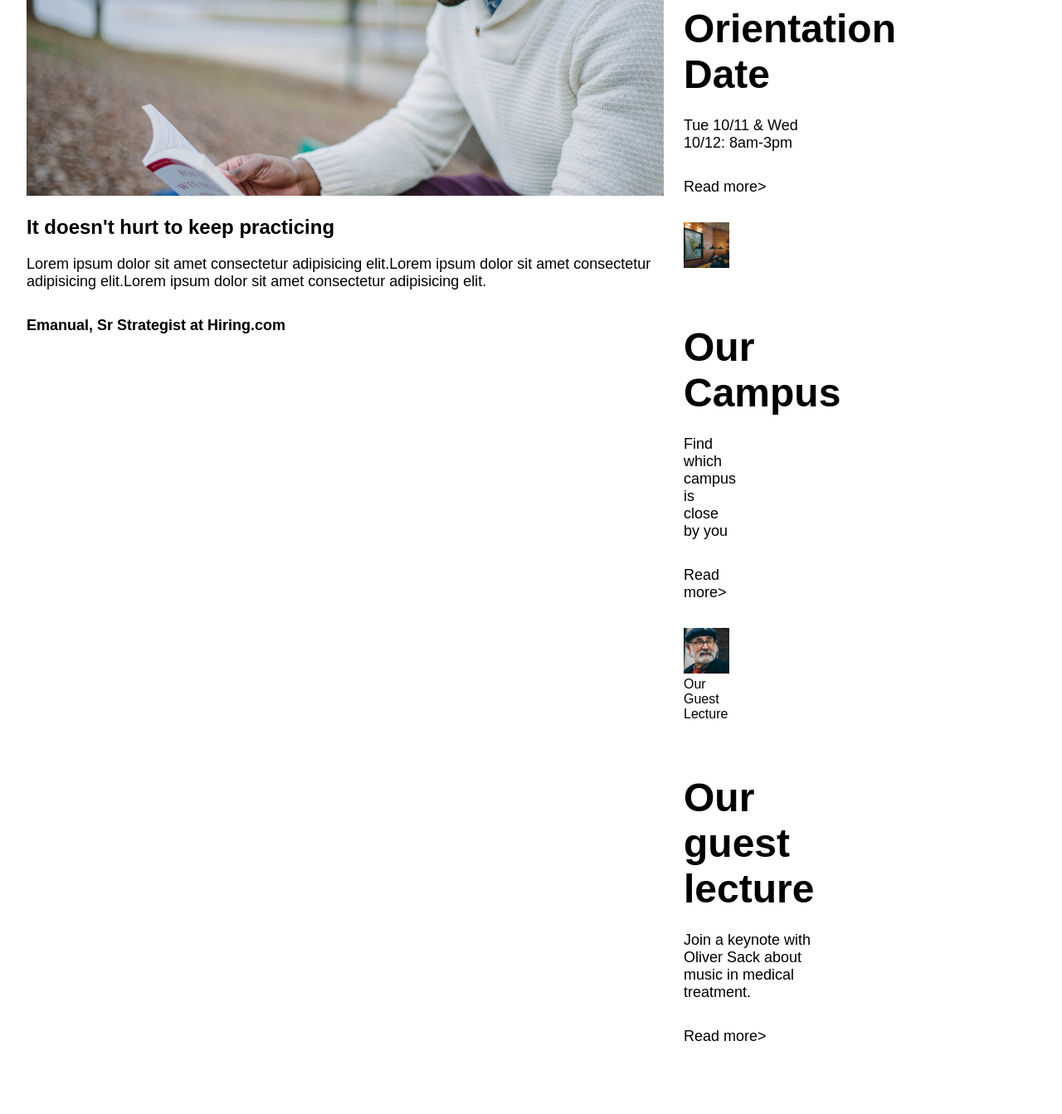
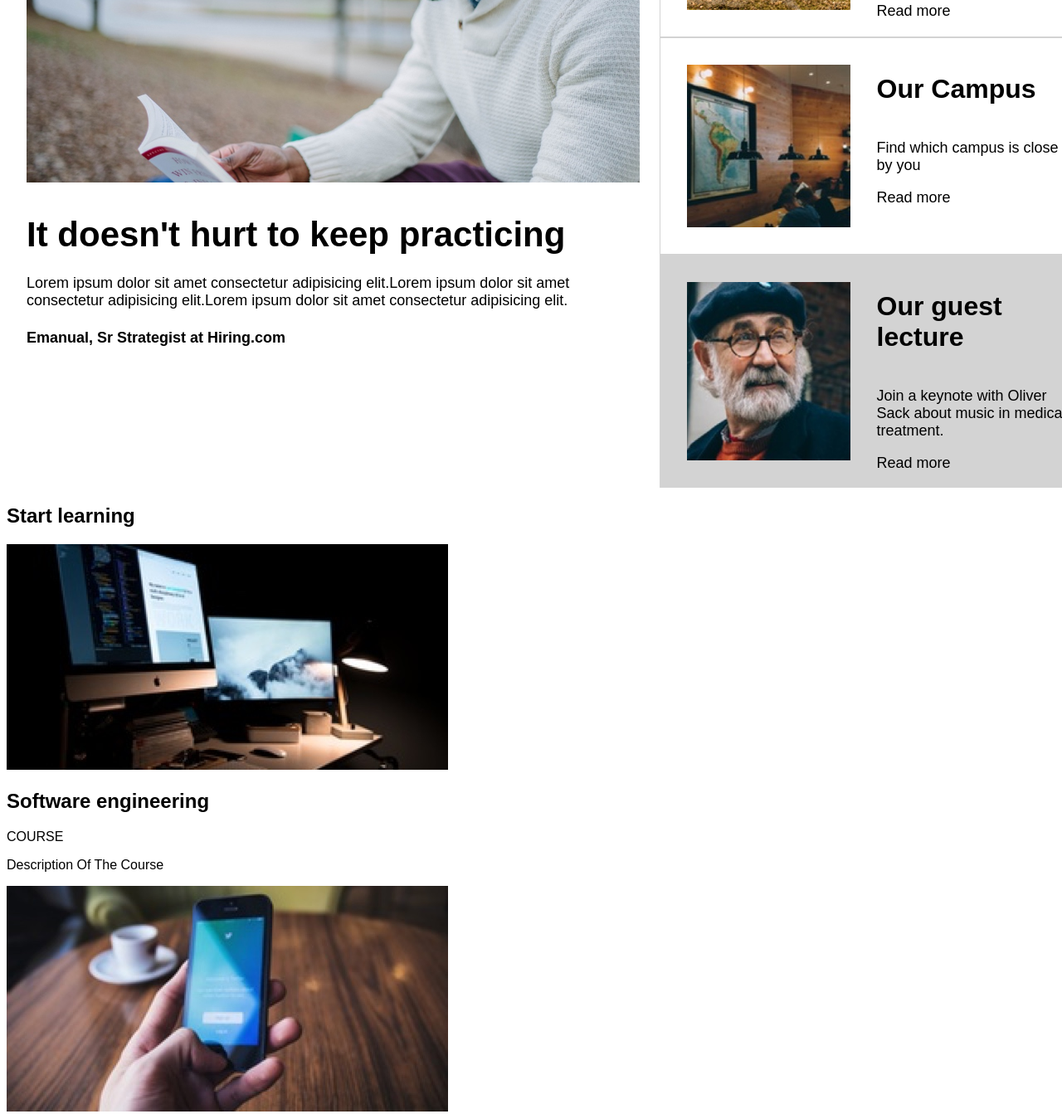
Before and after one commit to vtmmrs/ColmarAcademy, a plain HTML site: page index.html in a window 1280 px wide. Shown: the part 959-2302 px from the top of the page at 83% size. Before the commit the page ends 2259 px from the top, so only its background shows below. Drawn offline with Linux system fonts and the light colour scheme.

Commit message:
Main structure
skeleton section 3 and 4 in html

```diff
--- a/index.html
+++ b/index.html
@@ -38,39 +38,122 @@
             <div class="info">
                 <img src="resources/images/information-main.jpg" rel="man reading">
 
-            <h1>It doesn't hurt to keep practicing</h1>
+                <h2>It doesn't hurt to keep practicing</h2>
                 <p>Lorem ipsum dolor sit amet consectetur adipisicing elit.Lorem ipsum dolor sit amet consectetur adipisicing elit.Lorem ipsum dolor sit amet consectetur adipisicing elit.</p>
                 <p><strong>Emanual, Sr Strategist at Hiring.com</strong></p>
             </div>
             <div class="information">
-            <div class="menu"><img src="resources/images/information-orientation.jpg" Orientation Date</div>
+                <div class="menu">
+                    <img src="resources/images/information-orientation.jpg">
+                    <div class="description">
                         <h4>Orientation Date</h4>
                         <p>Tue 10/11 & Wed 10/12: 8am-3pm</p>
                         <p>
-                    <link href="#">Read more>
+                            <link href="#">Read more
                         </p>
-                <div class="menu"><img src="resources/images/information-campus.jpg">
+                    </div>
+                </div>
+                <div class="menu">
+                        <img src="resources/images/information-campus.jpg">
+                    <div class="description">
                         <h4>Our Campus</h4>
                         <p>Find which campus is close by you</p>
                         <p>
-                    <link href="#">Read more>
+                            <link href="#">Read more
                         </p>
                     </div>
-            <div class="menu"><img src="resources/images/information-guest-lecture.jpg">Our Guest Lecture</div>
+                </div>
+                <div class="menu" id="guest">
+                    <img src="resources/images/information-guest-lecture.jpg">
+                    <div class="description">
                         <h4>Our guest lecture</h4>
                         <p>Join a keynote with Oliver Sack about music in medical treatment.</p>
                         <p>
-                    <link href="#">Read more>
+                            <link href="#">Read more
                         </p>
+                    </div>
+                </div>
+            </div>
+        </section>
+        <section class="section-3">
+            <!-- SECTION 3 out of 4 -->
+            <div class="learn">
+                <h1>Start learning</h1>
+                <div class="card">
+                    <img src="resources/images/course-software.jpg" rel="x">
+                    <h1>Software engineering</h1>
+                    <p>COURSE</p>
+                    <p>Description Of The Course</p>
+                </div>
+                <div class="card">
+                    <img src="resources/images/course-computer-art.jpg" rel="x">
+                    <h1>Computer art</h1>
+                    <p>COURSE</p>
+                    <p>Description Of The Course</p>
+                </div>
+                <div class="card">
+                    <img src="resources/images/course-design.jpg" rel="x">
+                    <h1>Design</h1>
+                    <p>COURSE</p>
+                    <p>Description Of The Course</p>
+                </div>
+                <div class="card">
+                    <img src="resources/images/course-data.jpg" rel="x">
+                    <h1>Data</h1>
+                    <p>COURSE</p>
+                    <p>Description Of The Course</p>
+                </div>
+                <div class="card">
+                    <img src="resources/images/course-business.jpg" rel="x">
+                    <h1>Business</h1>
+                    <p>COURSE</p>
+                    <p>Description Of The Course</p>
+                </div>
+                <div class="card">
+                    <img src="resources/images/course-marketing.jpg" rel="x">
+                    <h1>Marketing</h1>
+                    <p>COURSE</p>
+                    <p>Description Of The Course</p>
+                </div>
             </div>
         </section>
 
+        <section class="section-4">
+            <!-- SECTION 4 out of 4 -->
+            <div class="learn">
+                <h1>Thesis exhibit</h1>
+                <video src="resources/videos/thesis.mp4" controls></video>
+
+                <h2>Reimagine urban</h2>
+                <p>"Lorem ipsum dolor sit amet consectetur adipisicing elit.Lorem ipsum dolor sit amet consectetur adipisicing elit.Lorem
+                    ipsum dolor sit amet consectetur adipisicing elit."</p>
+            </div>
+                <div class="thesis">
+                    <img src="resources/images/thesis-fisma.jpg">
+                    <div class="description">
+                        <h4>Fisma: Design and Prototype</h4>
+                        <p>Designer showcase of new prototype product</p>
+                        <p>
+                            <link href="#">Read more
+                        </p>
+                    </div>
+                </div>
+                <div class="thesis" id="guest">
+                    <img src="resources/images/thesis-now-and-then.jpg">
+                    <div class="description">
+                        <h4>Now and then</h4>
+                        <p>Research study about New York</p>
+                        <p>
+                            <link href="#">Read more
+                        </p>
+                    </div>
+                </div>
     </main>
- <!--
+
     <footer>
         &copy; 2016 Colmar School. All rights reserved
     </footer>
--->
+
 </body>
 
 </html>
--- a/resources/css/styles.css
+++ b/resources/css/styles.css
@@ -49,6 +49,7 @@ header img + li {
 
 main section {
     display: block;
+    width: 100%;
 }
 
 /* SECTION ONE */
@@ -110,32 +111,74 @@ section .heading {
     width: 60%;
 }
 
-.section-2 img {
+.info h2 {
+    font-size: 42px;
+    margin-bottom: 24px;
+}
+
+.info p {
+    font-size: 18px;
+    margin-bottom: 24px;
+}
+
+section .information {
+    flex-direction: column;
+    align-self: center;
+    width: 40%;
+}
+
+.information {
     width: 100%;
 }
 
-.section-2 h4 {
-    font-size: 48px;
-    margin-bottom: 24px;
+.menu {
+    display: flex;
+    background: white;
+    flex-direction: column;
+    border: 1px solid lightgrey;
+}
+
+.menu img {
+    padding: 16px;
+}
+
+.information img {
+    width: 40%;
+    margin: 16px;
+}
+
+.information .menu {
+    display: flex;
+    flex-direction: row;
+}
+
+.info img {
+    width: 100%;
+}
+
+.information .description {
+    flex-direction: row;
+    align-items: center;
+    justify-content: center;
+    width: 65%;
+}
+
+.description h4 {
+    font-weight: bold;
+    font-size: 32px;
+}
+
+.description link:hover {
+    cursor: auto;
+    text-decoration: underline;
+    color: lightseagreen;
 }
 
 .section-2 p {
     font-size: 18px;
-    margin-bottom: 32px;
-}
-.information {
-    flex-direction: column;
-    align-self: center;
-    align-content: space-around;
-    width: 35%;
+    font-weight: 300;
 }
 
-.information img {
-
+div #guest {
+    background: lightgrey;
 }
-
-.information .menu {
-    flex-direction: row;
-    align-content: space-around;
-    width: 35%;
-}
```
Lines whose indentation alone changed are shown as unchanged.
